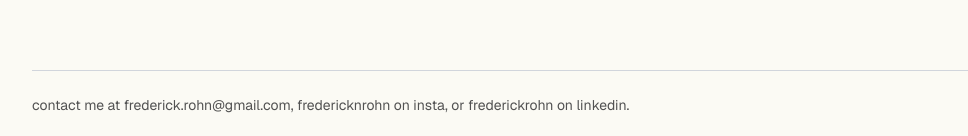
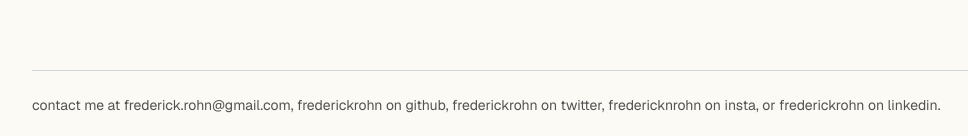
Before and after one commit to frederickrohn/personal_website, a Next.js app in the folder site/: page / in a window 1280 px wide. Shown: the part 661-797 px from the top of the page, without its empty margins (16-984 px from the left). Built offline with nearby package versions, Linux system fonts and the light colour scheme.

Commit message:
updated contacts

```diff
--- a/site/src/app/page.tsx
+++ b/site/src/app/page.tsx
@@ -67,6 +67,10 @@ export default function HomePage() {
           {"contact me at "}
           <a href="mailto:frederick.rohn@gmail.com" className="cursor-target">frederick.rohn@gmail.com</a>
           {", "}
+          <a href="https://github.com/frederickrohn" target="_blank" rel="noreferrer" className="cursor-target">frederickrohn</a>
+          {" on github, "}
+          <a href="https://x.com/frederickrohn" target="_blank" rel="noreferrer" className="cursor-target">frederickrohn</a>
+          {" on twitter, "}
           <a href="https://instagram.com/fredericknrohn" target="_blank" rel="noreferrer" className="cursor-target">fredericknrohn</a>
           {" on insta, or "}
           <a href="https://www.linkedin.com/in/frederickrohn" target="_blank" rel="noreferrer" className="cursor-target">frederickrohn</a>
```
